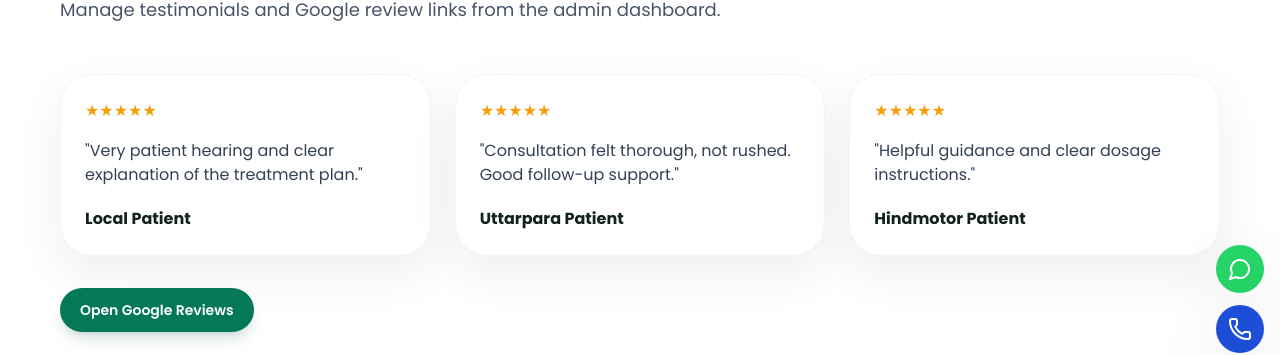
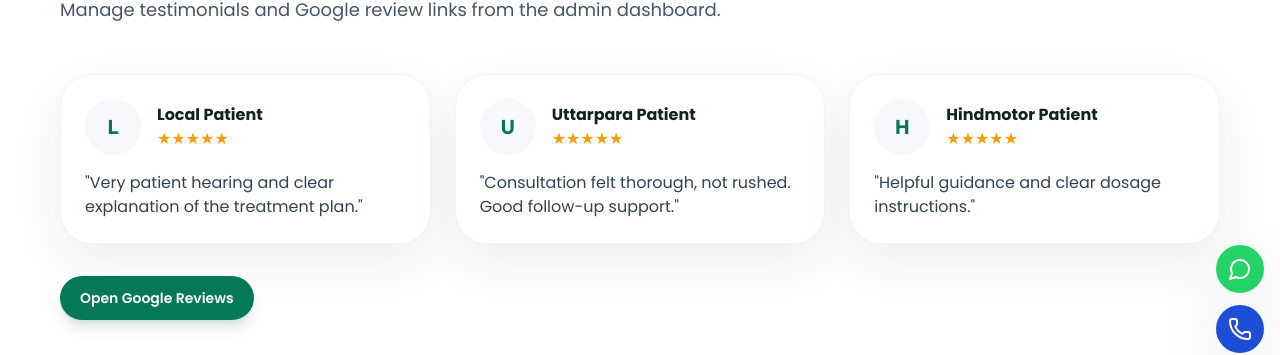
Before and after one commit to drshikhashomoeoclinic/drshikhashomoeoclinic, a React (Vite) app: page /reviews in a window 1280 px wide. Shown: the part 311-666 px from the top of the page. Built offline with nearby package versions, Linux system fonts and the light colour scheme; no server answers; the database is empty.

Commit message:
Update Reviews.jsx

```diff
--- a/src/pages/Reviews.jsx
+++ b/src/pages/Reviews.jsx
@@ -2,6 +2,15 @@ import Breadcrumbs from '../components/seo/Breadcrumbs.jsx';
 import SEO from '../components/seo/SEO.jsx';
 import SectionHeader from '../components/ui/SectionHeader.jsx';
 import { useClinic } from '../context/ClinicContext.jsx';
+
+function DefaultAvatar({ name }) {
+  const initial = String(name || 'Patient').trim().charAt(0).toUpperCase() || 'P';
+  return (
+    <div className="grid size-14 shrink-0 place-items-center rounded-full bg-clinic-soft font-display text-xl font-bold text-clinic-emerald">
+      {initial}
+    </div>
+  );
+}
 
 export default function Reviews() {
   const { reviews, site } = useClinic();
@@ -12,7 +21,30 @@ export default function Reviews() {
       <section className="section-pad">
         <div className="container-lux">
           <SectionHeader eyebrow="Reviews" title="Patient experiences" text="Manage testimonials and Google review links from the admin dashboard." />
-          <div className="grid gap-6 md:grid-cols-3">{reviews.map((review) => <article className="rounded-[2rem] border border-slate-100 bg-white p-6 shadow-glass" key={review.name}><p className="text-amber-500">{'★'.repeat(review.rating || 5)}</p><p className="mt-4 text-slate-700">"{review.text}"</p><strong className="mt-5 block">{review.name}</strong></article>)}</div>
+          <div className="grid gap-6 md:grid-cols-3">
+            {reviews.map((review) => (
+              <article className="rounded-[2rem] border border-slate-100 bg-white p-6 shadow-glass" key={review.id || review.name}>
+                <div className="flex items-center gap-4">
+                  {review.image ? (
+                    <img
+                      className="size-14 shrink-0 rounded-full object-cover"
+                      src={review.image}
+                      alt={review.name ? `${review.name} avatar` : 'Reviewer avatar'}
+                      loading="lazy"
+                      referrerPolicy="no-referrer"
+                    />
+                  ) : (
+                    <DefaultAvatar name={review.name} />
+                  )}
+                  <div>
+                    <strong className="block">{review.name}</strong>
+                    <p className="text-amber-500">{'★'.repeat(review.rating || 5)}</p>
+                  </div>
+                </div>
+                <p className="mt-4 text-slate-700">"{review.text}"</p>
+              </article>
+            ))}
+          </div>
           <a className="btn-primary mt-8" href={site.googleReviews} target="_blank" rel="noreferrer">Open Google Reviews</a>
         </div>
       </section>
```
